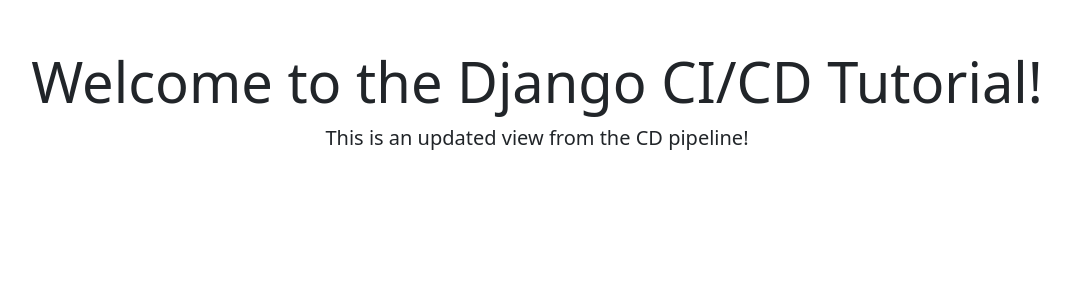
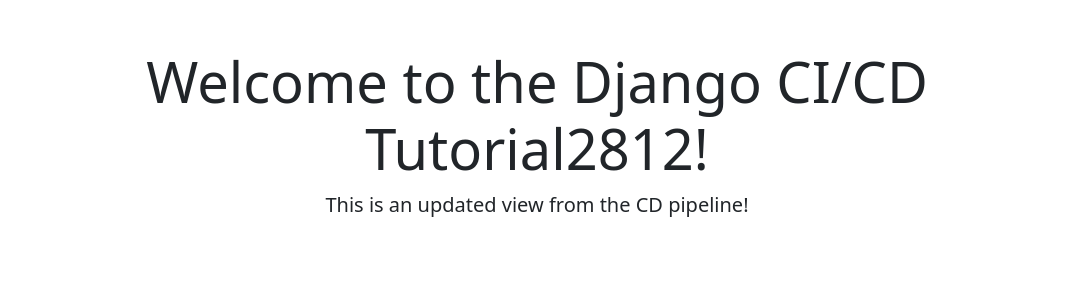
Before and after one commit to nandhinialr23/Django_Project, a Django app: page / in a window 1280 px wide. Shown: the part 56-356 px from the top of the page, without its empty margins (103-1173 px from the left). Run offline with Django 5.2, Linux system fonts and the light colour scheme.

Commit message:
Test CD pipeline with updated view

```diff
--- a/myapp/templates/home.html
+++ b/myapp/templates/home.html
@@ -13,7 +13,7 @@
         </div>
     </nav>
     <div class="container text-center mt-5">
-        <h1 class="display-4">Welcome to the Django CI/CD Tutorial!</h1>
+        <h1 class="display-4">Welcome to the Django CI/CD Tutorial2812!</h1>
         <p class="lead">{{ message }}</p>
     </div>
     <script src="https://cdn.jsdelivr.net/npm/bootstrap@5.3.0-alpha3/dist/js/bootstrap.bundle.min.js"></script>
```
